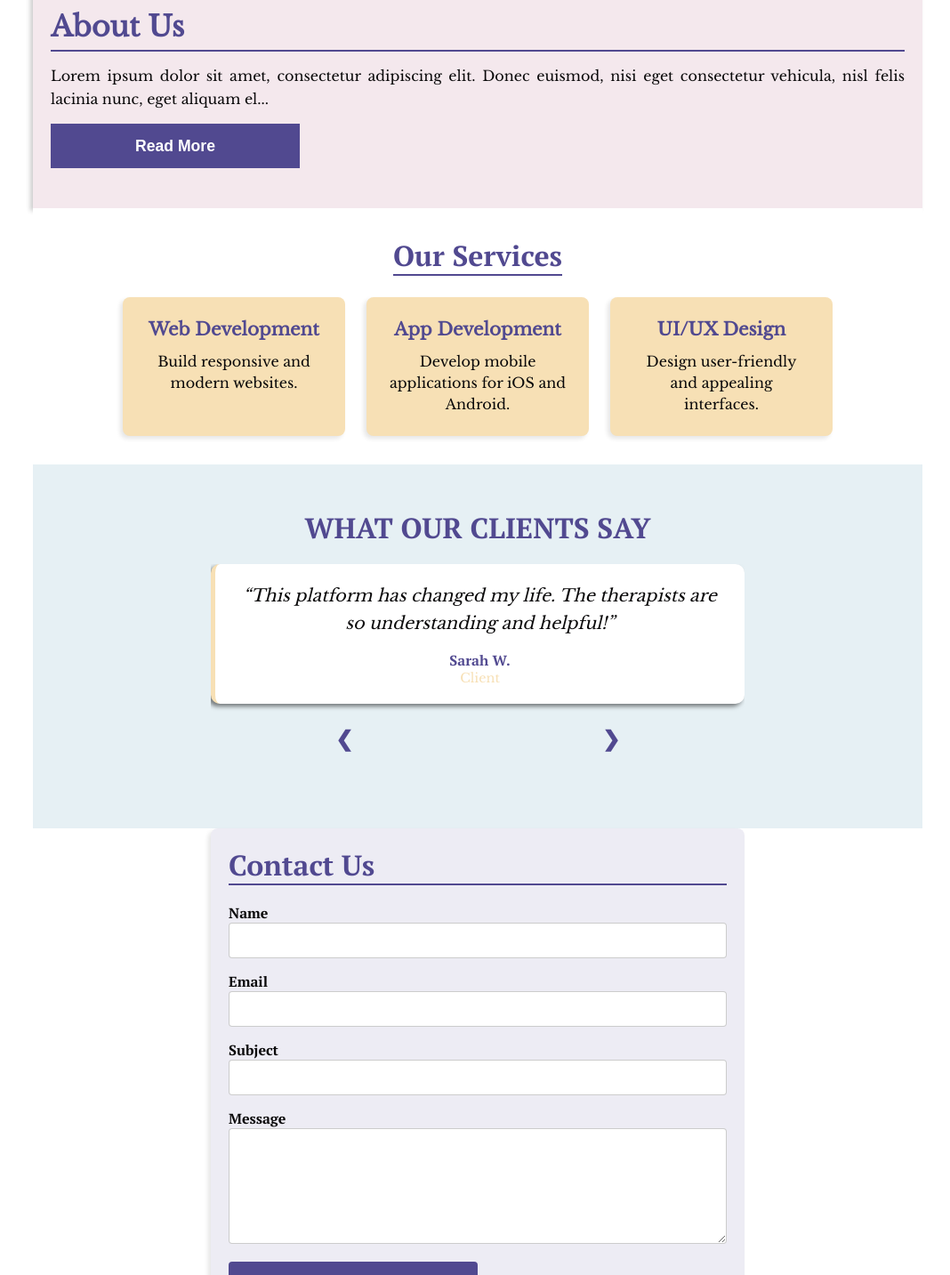
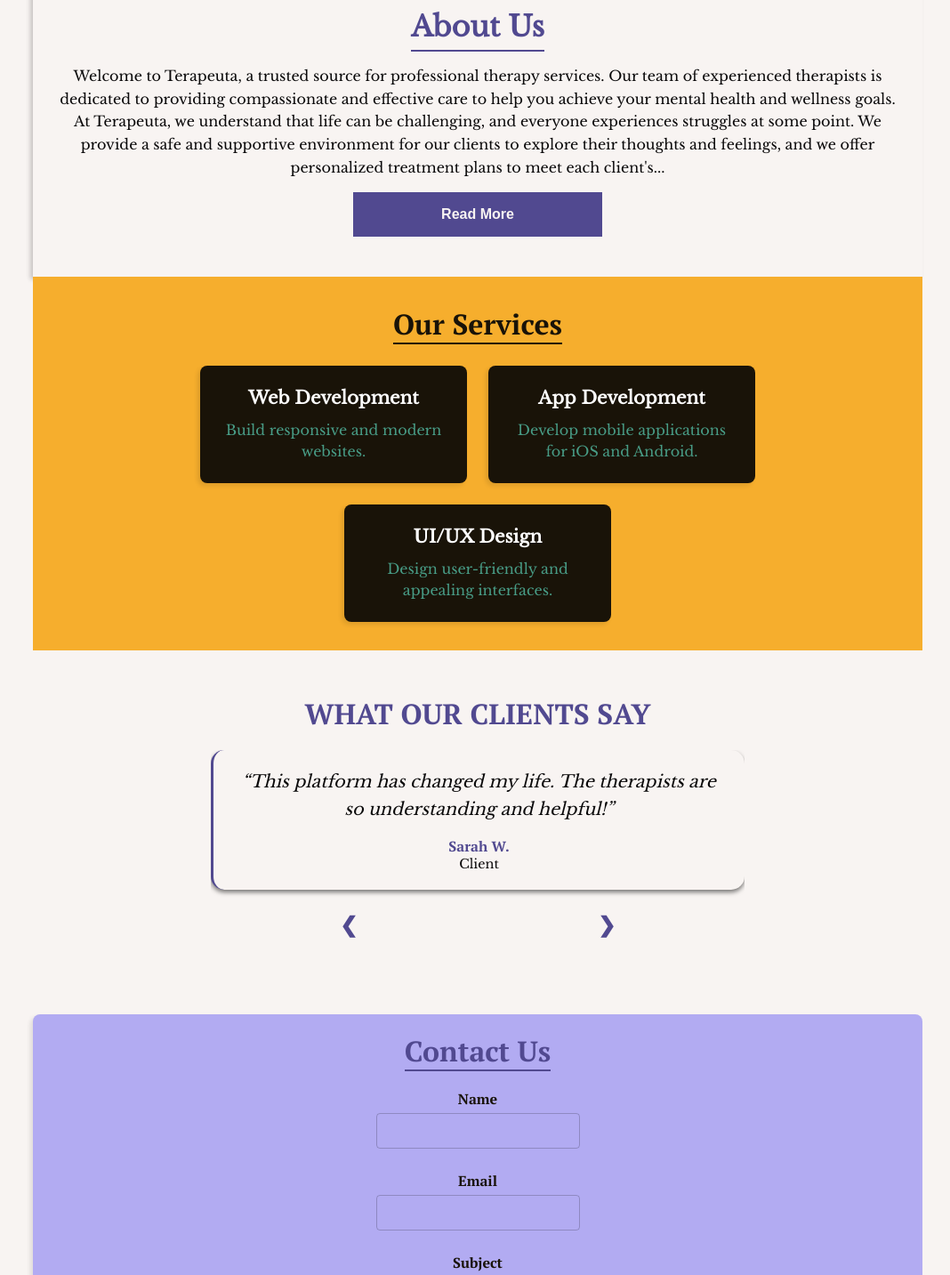
Before and after one commit to AshadeSamson/Terapeuta, a React (Vite) app: page / in a window 1280 px wide. Shown: the part 760-2193 px from the top of the page at 89% size, without its empty margins (103-1171 px from the left). Built offline with nearby package versions, Linux system fonts and the light colour scheme; no server answers.

Commit message:
[style]: Update homepage components styles

```diff
--- a/src/assets/styles/app.css
+++ b/src/assets/styles/app.css
@@ -1,12 +1,14 @@
 :root{
     --primary-font:  'PT Serif', serif;
     --body-text: 'Libre Baskerville', serif;
-    --theme: rgb(247, 224, 181);
-    --spice: rgb(247, 224, 181);
     --spicex: rgb(72, 156, 134);
-    --primary-bg: rgb(255, 255, 255);
-    --primary-color: rgb(81, 73, 144);
+    --spicet: #B2ABF2;
+    --spicey: #F6AE2D;
+    --spicez: #191308;
+    --primary-bg: rgb(248, 244, 242);
+    --primary-color: #514990;
     --black: rgb(9, 8, 9);
+    --white: #FFFFFF;
 }
 
 
--- a/src/assets/styles/landingPage/aboutUs.module.css
+++ b/src/assets/styles/landingPage/aboutUs.module.css
@@ -1,9 +1,9 @@
 @import '../app.css';
 
 .aboutContainer {
-  text-align: justify;
+  text-align: center;
   padding: 20px;
-  background-color: rgba(201, 140, 167, 0.2);
+  background-color: var(--primary-bg);
   color: var(--black);
   font-family: var(--body-text);
   line-height: 1.6;
@@ -15,6 +15,7 @@
   color: var(--primary-color);
   border-bottom: 2px solid var(--primary-color);
   margin-bottom: 15px;
+  display: inline-block;
 }
 
 .text {
@@ -22,9 +23,9 @@
 }
 
 .toggleButton {
-  font-size: 1.1rem;
+  font-size: 1rem;
   font-weight: bold;
-  padding: 10px 20px;
+  padding: 10px;
   border: none;
   color: var(--primary-bg);
   background-color: var(--primary-color);
@@ -33,5 +34,5 @@
 }
 
 .toggleButton:hover {
-  background-color: var(--spice);
+  background-color: var(--spicex);
 }
--- a/src/assets/styles/landingPage/contact.module.css
+++ b/src/assets/styles/landingPage/contact.module.css
@@ -2,13 +2,12 @@
 
 .contactContainer {
   padding: 20px;
-  background-color: rgba(81, 73, 144, 0.1);
+  background-color: var(--spicet);
   color: var(--black);
   box-shadow: -3px 3px 5px rgba(0, 0, 0, 0.1);
   border-radius: 8px;
-  max-width: 600px;
   margin: 0 auto;
-  text-align: left;
+  text-align: center;
 }
 
 .heading {
@@ -16,26 +15,33 @@
   color: var(--primary-color);
   border-bottom: 2px solid var(--primary-color);
   margin-bottom: 20px;
+  display: inline-block;
 }
 
 .form {
   display: flex;
   flex-direction: column;
+  align-items: center;
+  gap: 10px;
 }
 
 .formGroup {
   margin-bottom: 15px;
+  display: flex;
+  flex-direction: column;
+  align-items: center;
 }
 
 .label {
   font-size: 1rem;
-  color: var(--secondary-color);
+  color: var(--spicez);
   margin-bottom: 5px;
 }
 
 .input, .textarea {
   width: 100%;
   padding: 10px;
+  background-color: transparent;
   border: 1px solid rgba(0, 0, 0, 0.2);
   border-radius: 4px;
   font-size: 1rem;
--- a/src/assets/styles/landingPage/faqs.module.css
+++ b/src/assets/styles/landingPage/faqs.module.css
@@ -1,10 +1,9 @@
 @import '../app.css';
 
 .faqContainer {
-  max-width: 800px;
   margin: 0 auto;
   padding: 20px;
-  background-color: rgba(81, 73, 144, 0.05);
+  background-color: #5149900d;
   border-radius: 8px;
   box-shadow: -3px 3px 5px rgba(0, 0, 0, 0.1);
 }
@@ -29,7 +28,7 @@
 .question {
   font-size: 1.2rem;
   font-weight: bold;
-  color: var(--secondary-color);
+  color: var(--spicez);
   cursor: pointer;
   display: flex;
   justify-content: space-between;
@@ -48,7 +47,7 @@
 
 .answer {
   font-size: 1rem;
-  color: var(--text-color);
+  color: var(--black);
   margin-top: 10px;
   line-height: 1.5;
 }
--- a/src/assets/styles/landingPage/services.module.css
+++ b/src/assets/styles/landingPage/services.module.css
@@ -1,17 +1,17 @@
 
 .servicesSection {
     padding: 2rem;
-    background-color: var(--primary-bg);
+    background-color: var(--spicey);
     color: var(--black);
     text-align: center;
   }
 
   .heading {
     font-size: 2rem;
-    color: var(--primary-color);
+    color: var(--spicez);
     font-family: var(--primary-font);
     margin-bottom: 1.5rem;
-    border-bottom: 2px solid var(--primary-color);
+    border-bottom: 2px solid var(--spicez);
     display: inline-block;
   }
 
@@ -23,10 +23,10 @@
   }
 
   .serviceCard {
-    background-color: var(--spice);
+    background-color: var(--spicez);
     padding: 1.5rem;
     border-radius: 8px;
-    width: 250px;
+    width: 300px;
     font-family: var(--body-text);
     color: var(--black);
     box-shadow: -3px 3px 5px rgba(0, 0, 0, 0.1);
@@ -39,13 +39,13 @@
 
   .serviceTitle {
     font-size: 1.25rem;
-    color: var(--primary-color);
+    color: var(--white);
     margin-bottom: 0.75rem;
     font-weight: bold;
   }
 
   .serviceDescription {
     font-size: 1rem;
-    color: var(--black);
+    color: var(--spicex);
     line-height: 1.5;
   }
--- a/src/assets/styles/landingPage/testimonials.module.css
+++ b/src/assets/styles/landingPage/testimonials.module.css
@@ -2,7 +2,7 @@
 
 .testimonialsSection {
     padding: 50px 20px;
-    background-color: rgba(220, 234, 239, 0.7);
+    background-color: var(--primary-bg);
     text-align: center;
 }
 
@@ -24,9 +24,9 @@
 .testimonialCard {
     background-color: var(--primary-bg);
     padding: 20px;
-    border-radius: 10px;
-    box-shadow: -3px 3px 5px rgba(0, 0, 0, 0.5);
-    border-left: 5px solid var(--theme);
+    border-radius: 15px;
+    box-shadow: 0 3px 5px rgba(0, 0, 0, 0.5);
+    border-left: 3px solid var(--primary-color);
     transition: opacity 0.5s ease-in-out;
 }
 
@@ -55,7 +55,7 @@
 .navigation {
     display: flex;
     justify-content: center;
-    gap: 20px;
+    gap: 10px;
     margin-top: 15px;
 }
 
@@ -69,5 +69,5 @@
 }
 
 .navButton:hover {
-    color: var(--theme);
+    color: var(--spicez);
 }
--- a/src/components/landingPage/aboutUs.jsx
+++ b/src/components/landingPage/aboutUs.jsx
@@ -5,16 +5,20 @@ function AboutUs() {
   const [isExpanded, setIsExpanded] = useState(false);
 
 
-  const text = `Lorem ipsum dolor sit amet, consectetur adipiscing elit.
-  Donec euismod, nisi eget consectetur vehicula, nisl felis lacinia nunc,
-  eget aliquam elit dolor ut libero. Vivamus a sem vel nulla placerat interdum.
-  Vestibulum ante ipsum primis in faucibus orci luctus et ultrices posuere cubilia curae;
-  Integer aliquet, orci ac finibus vehicula, enim ligula pretium leo, a mollis erat turpis at sapien.
-  Maecenas sed facilisis risus, a auctor massa. Aenean ut metus turpis. Suspendisse potenti.
-  Fusce elementum imperdiet velit.`;
+  const text = `Welcome to Terapeuta, a trusted source for professional therapy services. Our team of experienced therapists is dedicated to providing compassionate and effective care to help you achieve your mental health and wellness goals.
+
+At Terapeuta, we understand that life can be challenging, and everyone experiences struggles at some point. We provide a safe and supportive environment for our clients to explore their thoughts and feelings, and we offer personalized treatment plans to meet each client's unique needs.
+
+Our therapists are highly trained and licensed professionals who specialize in a range of therapeutic techniques, including cognitive-behavioral therapy, solution-focused therapy, and mindfulness-based therapy. We believe that therapy is a collaborative process, and we work closely with our clients to develop personalized goals and strategies to achieve lasting change.
+
+At Terapeuta, we are committed to fostering a culture of inclusivity, respect, and understanding. We strive to create a welcoming and supportive environment for clients of all backgrounds, cultures, and identities.
+
+We know that taking the first step towards therapy can be intimidating, but we are here to support you every step of the way. Whether you are seeking individual therapy, couples therapy, or family therapy, we are dedicated to helping you find the path towards healing and growth.
+
+Thank you for considering Terapeuta as your partner in your mental health journey. We look forward to working with you and helping you achieve your goals.`;
 
 
-  const previewText = text.slice(0, 150);
+  const previewText = text.slice(0, 500);
 
   return (
     <div className={styles.aboutContainer}>
--- a/src/components/landingPage/faqs.jsx
+++ b/src/components/landingPage/faqs.jsx
@@ -18,7 +18,7 @@ function Faqs() {
       answer: "Yes, your data is securely stored using Firebase, ensuring confidentiality and compliance with data protection standards."
     },
     {
-      question: "What types of therapy do you offer?",
+      question: "What therapy types do you offer?",
       answer: "We offer a variety of therapeutic approaches including Cognitive Behavioral Therapy (CBT), solution-focused therapy, and mindfulness-based therapy."
     }
   ];
```
